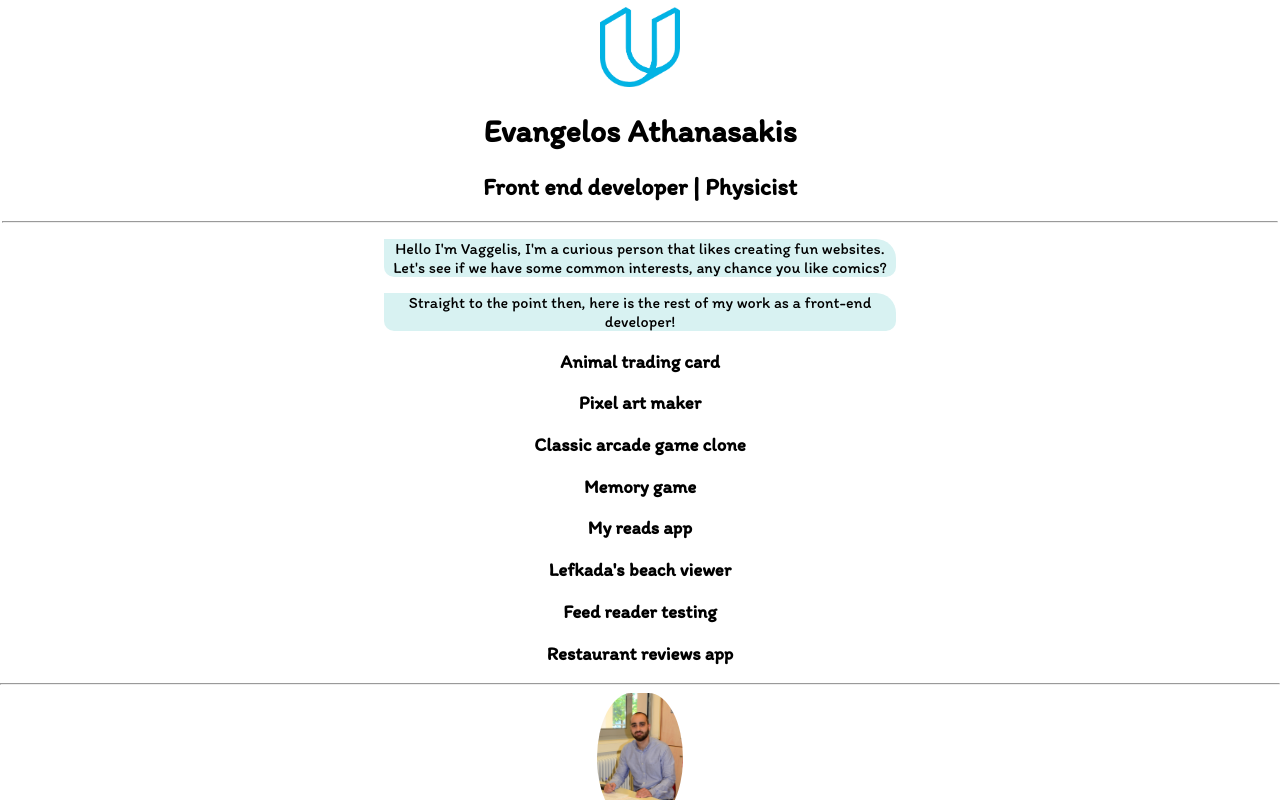
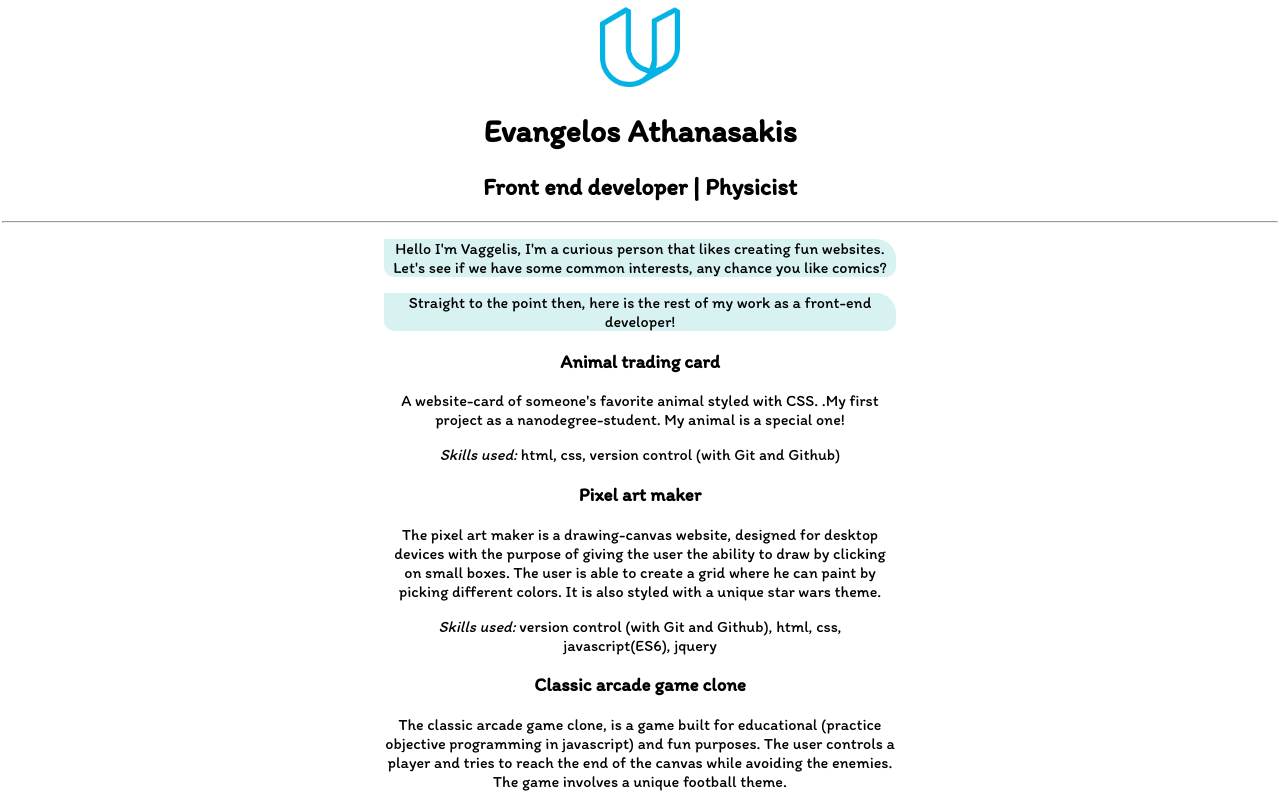
Before and after one commit to V-for-Vaggelis/portfolio, a React (Create React App) app: page / in a window 1280 px wide. Both pictures are taken after a click on the button "Skip dialogue". Shown: the top 800 px of the page. Built offline with nearby package versions, Linux system fonts and the light colour scheme.

Commit message:
Connected project component with dialogue

```diff
--- a/src/components/Dialogue.js
+++ b/src/components/Dialogue.js
@@ -2,6 +2,7 @@ import React, { Component } from 'react';
 import messages from '../dialogue.json';
 import projects from '../projects.json';
 import { Button, ButtonGroup } from 'react-bootstrap';
+import Project from './Project.js'
 
 class Dialogue extends Component {
   state = {
@@ -47,7 +48,7 @@ class Dialogue extends Component {
           {(q.project) &&
             <div>
               <p className="me">Then I guess you will love this project:</p>
-              <h2>{q.project.title}</h2>
+              <Project project={q.project}></Project>
             </div>
           }
         </section>
@@ -71,7 +72,7 @@ class Dialogue extends Component {
           }
           {projects.map((p) => (
             (!p.rendered) &&
-            <h1>{p.title}</h1>
+            <Project key={p.title} project={p}></Project>
           ))
         }
       </section>
--- a/src/components/Project.js
+++ b/src/components/Project.js
@@ -2,7 +2,7 @@ import React, { Component } from 'react'
 
 function Project (props) {
   return (
-    <section class="project-container">
+    <section className="project-container">
     <h3><a href={props.project.link}>{props.project.title}</a></h3>
     <p>{props.project.description}</p>
     <p><em>Skills used:</em> {props.project.skillsUsed}</p></section>
```
